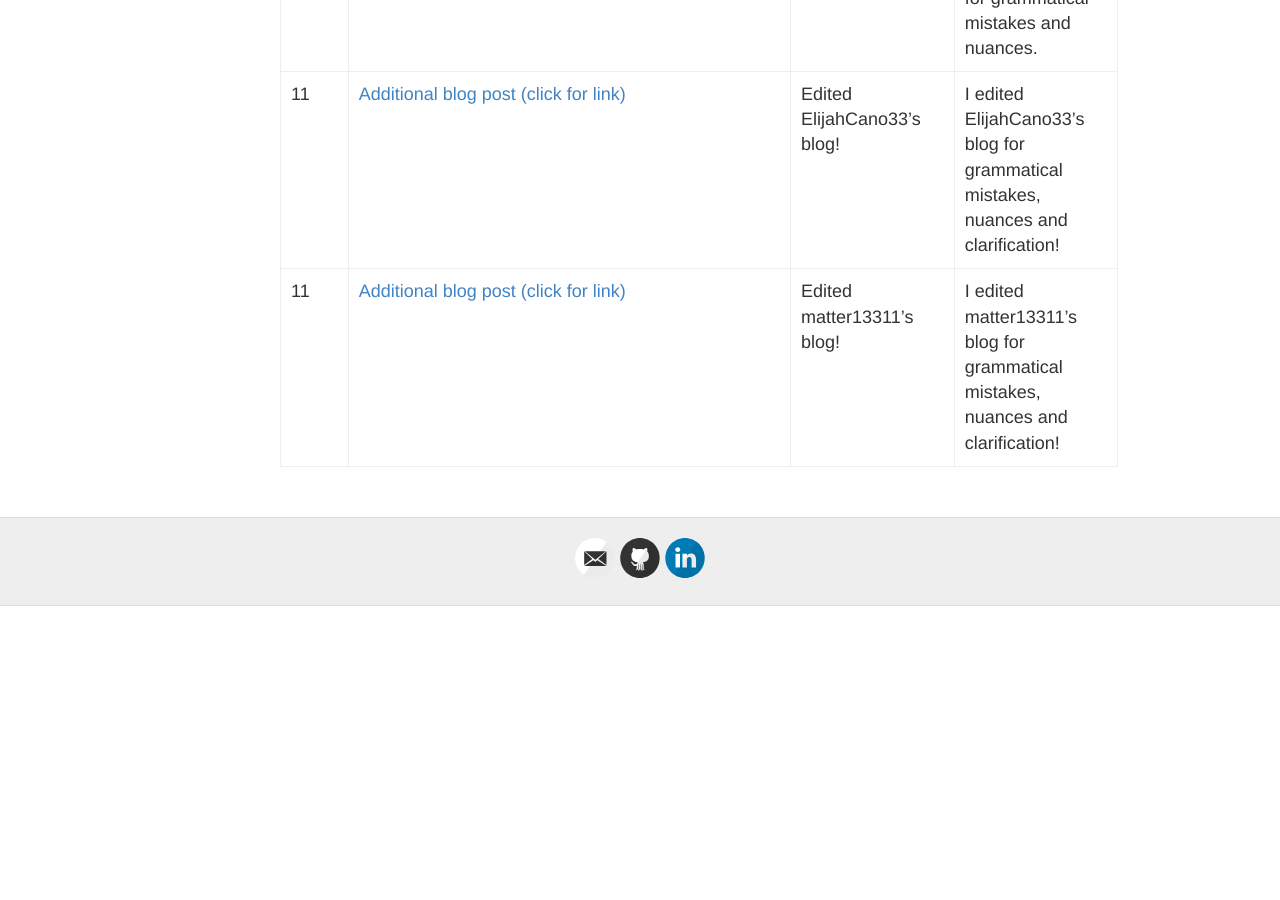
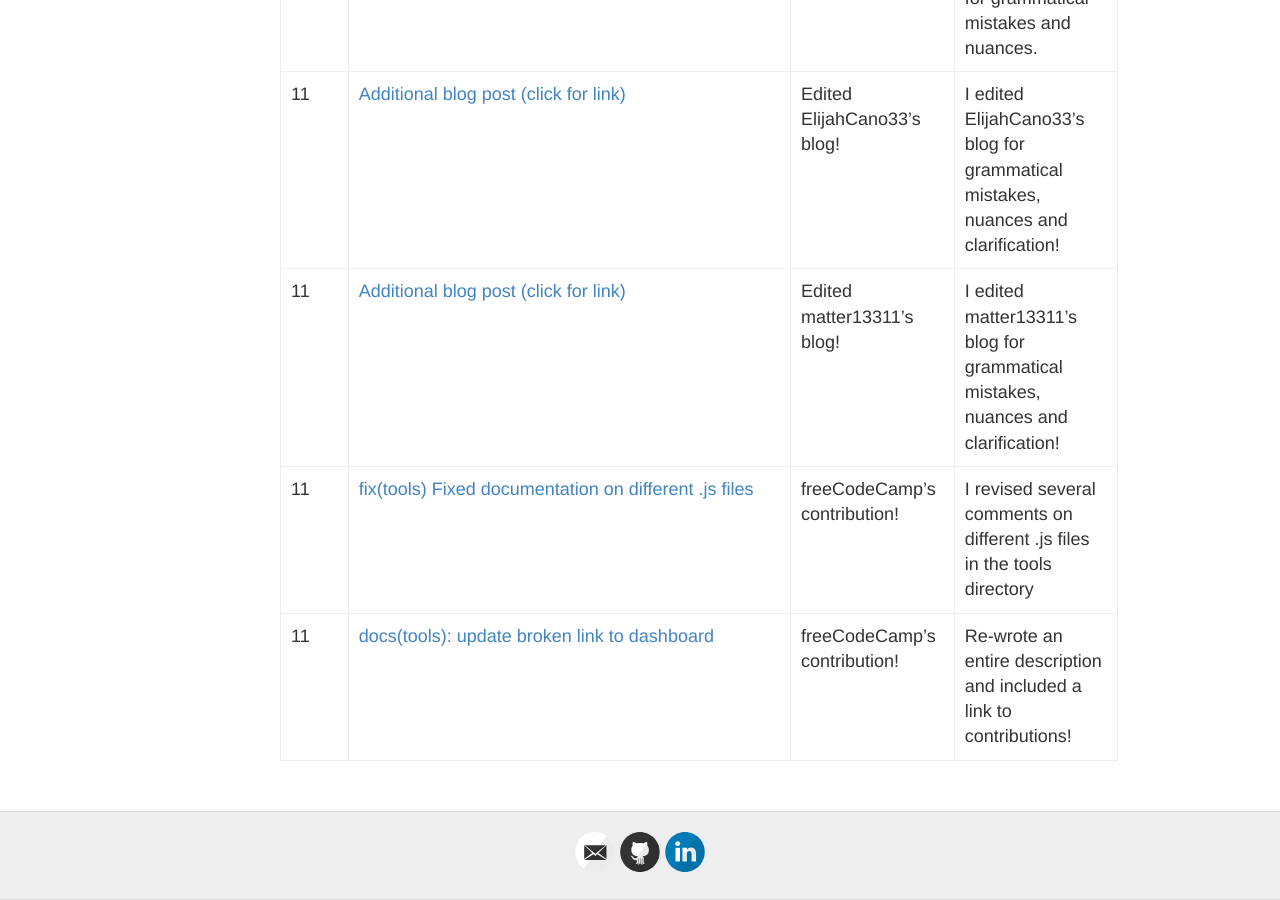
Before and after one commit to hunter-college-ossd-spr-2020/MarceloDamian-weekly, a Jekyll site: the page built from contributions.md, in a window 1280 px wide and 900 px high, scrolled down 4074 px. Built offline with Jekyll 4.4.1, drawn with Linux system fonts in a browser that asks for light colours; before the commit the page ends 4680 px from its top, so only the background shows below that.

Commit message:
Update contributions.md

```diff
--- a/contributions.md
+++ b/contributions.md
@@ -45,3 +45,5 @@ following the same syntax.
 | 11 |[Seventh Wiki Edit!](https://en.wikipedia.org/w/index.php?title=Depth-first_search&oldid=953198849)| Wiki Edit!!| I edited Depth-first search's wiki for grammatical mistakes and nuances.|
 | 11 |[Additional blog post (click for link)](https://github.com/hunter-college-ossd-spr-2020/ElijahCano33-weekly/pull/10/files)|Edited ElijahCano33's blog!  | I edited ElijahCano33's blog for grammatical mistakes, nuances and clarification! |
 | 11 |[Additional blog post (click for link)](https://github.com/hunter-college-ossd-spr-2020/matter13311-weekly/pull/3/files)| Edited matter13311's blog!| I edited matter13311's blog for grammatical mistakes, nuances and clarification!  |
+| 11 |[fix(tools) Fixed documentation on different .js files ](https://github.com/freeCodeCamp/freeCodeCamp/pull/38642)|freeCodeCamp's contribution! | I revised several comments on different .js files in the tools directory|
+| 11 |[docs(tools): update broken link to dashboard](https://github.com/freeCodeCamp/freeCodeCamp/pull/38643)|freeCodeCamp's contribution!| Re-wrote an entire description and included a link to contributions! |
```
